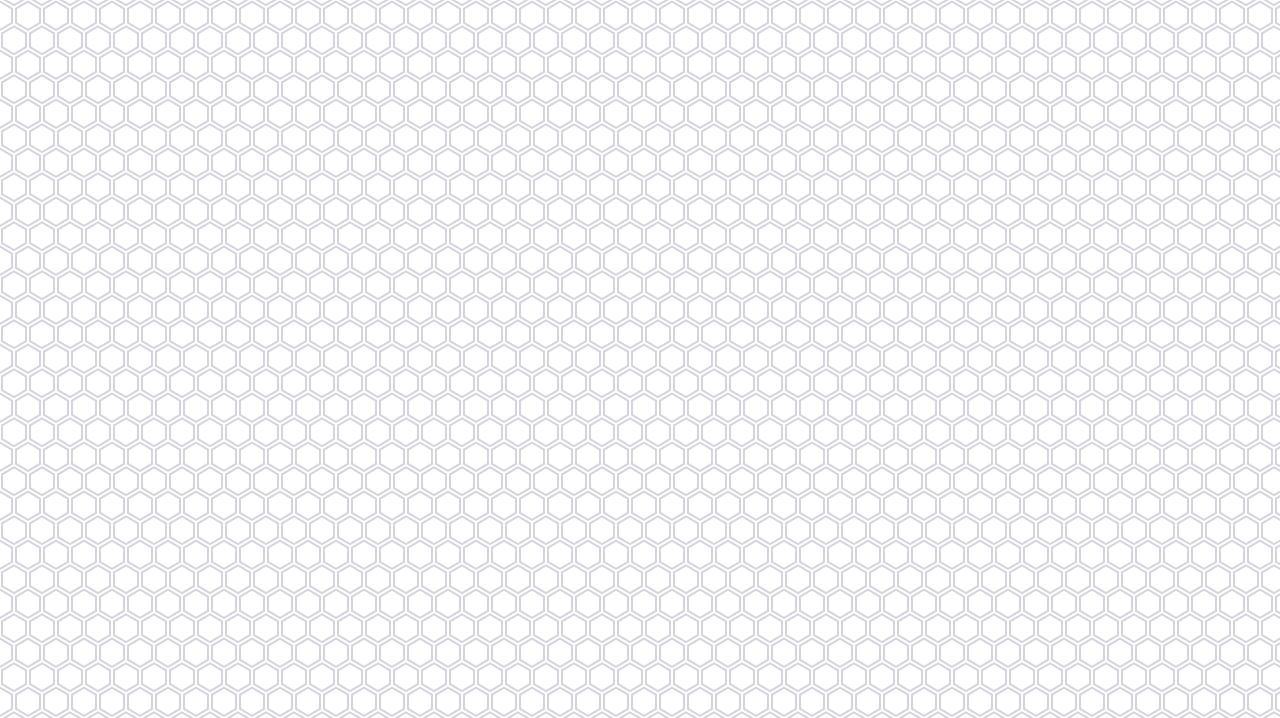
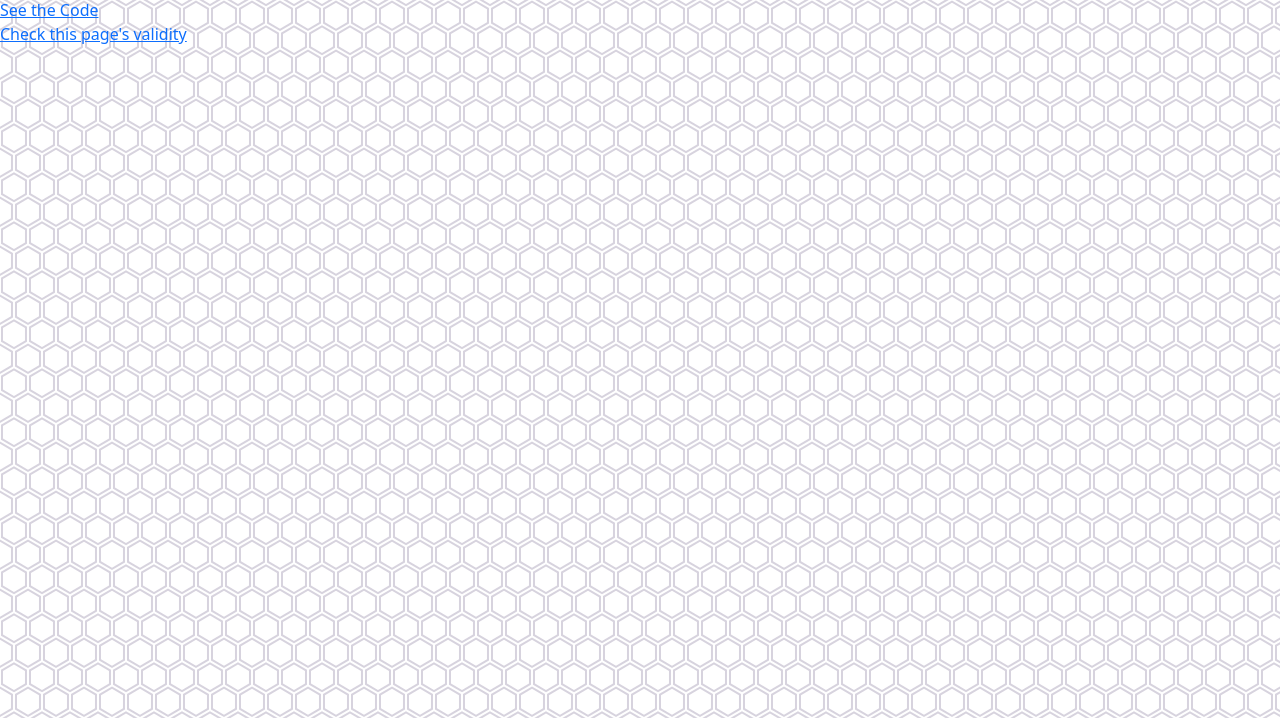
Before and after one commit to barrycumbie/cumbie-summer-2021, a plain HTML site: page index.html in a window 1280 px wide. Shown: the part 82-800 px from the top of the page. Drawn offline with nearby package versions, Linux system fonts and the light colour scheme.

Commit message:
Update index.html

```diff
--- a/index.html
+++ b/index.html
@@ -15,7 +15,12 @@
     <!-- partial:index.partial.html -->
     <h1>Final Project Set Up</h1>
     <a href="pages/cumbie-super-duper-awesome-side-project.html">Cumbie's Super Duper Awesome Side Project</a>
+    <br/>
     <a href="https://github.com/barrycumbie/cumbie-summer-2021" target="_blank">See the Code</a>
+    <br/>
+    <a href="https://validator.w3.org/nu/?showsource=yes&doc=https%3A%2F%2Fbarrycumbie.github.io%2Fcumbie-summer-2021%2Findex.html" target="_blank">Check this page's validity</a>
+
+
 
     <!-- partial -->
     <script src='https://cdnjs.cloudflare.com/ajax/libs/jquery/3.6.0/jquery.min.js'></script>
```
